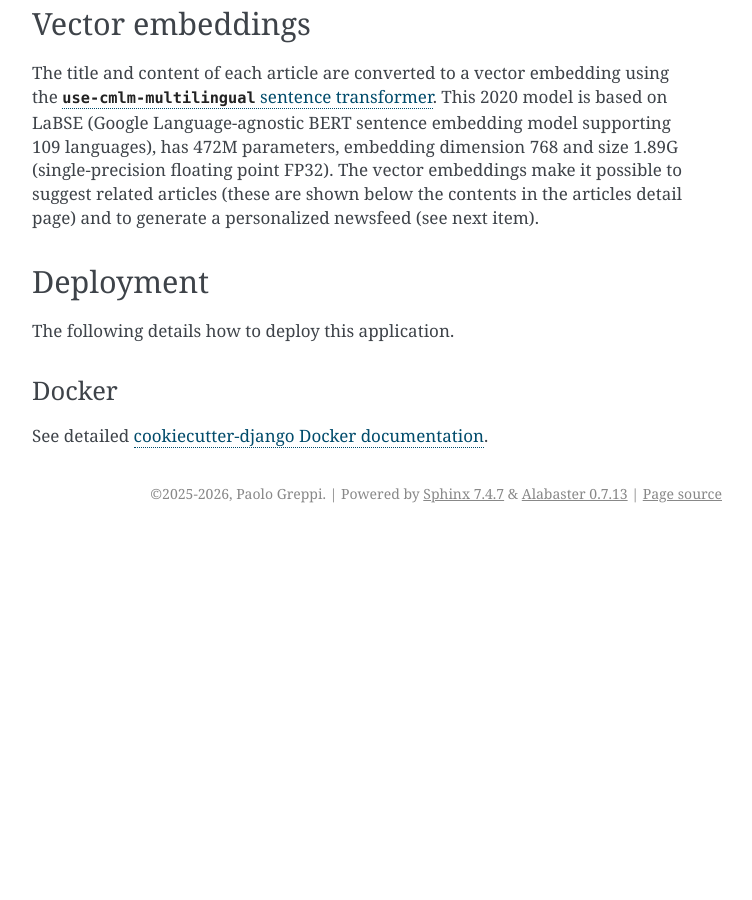
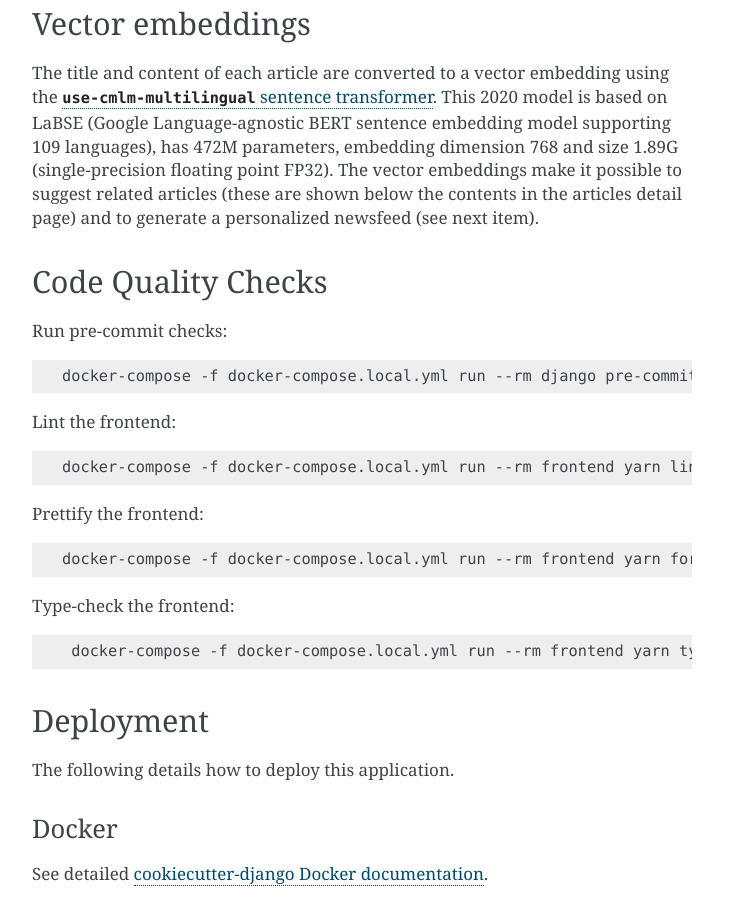
Before and after one commit to simevo/flash, a Sphinx documentation site: the page built from docs/DEVELOPING.md, in a window 1280 px wide and 900 px high, scrolled down 4082 px. Shown: the whole window, without its empty margins (388-1140 px from the left). Built offline with Sphinx 7.4.7, drawn with Linux system fonts in a browser that asks for light colours; before the commit the page ends 4615 px from its top, so only the background shows below that.

Commit message:
document code quality checking

```diff
--- a/docs/DEVELOPING.md
+++ b/docs/DEVELOPING.md
@@ -163,6 +163,24 @@ This can be done by running the following script from the root of the project:
 
 The title and content of each article are converted to a vector embedding using the [`use-cmlm-multilingual` sentence transformer](https://huggingface.co/sentence-transformers/use-cmlm-multilingual). This 2020 model is based on LaBSE (Google Language-agnostic BERT sentence embedding model supporting 109 languages), has 472M parameters, embedding dimension 768 and size 1.89G (single-precision floating point FP32). The vector embeddings make it possible to suggest related articles (these are shown below the contents in the articles detail page) and to generate a personalized newsfeed (see next item).
 
+## Code Quality Checks
+
+Run pre-commit checks:
+
+    docker-compose -f docker-compose.local.yml run --rm django pre-commit run --all-files
+
+Lint the frontend:
+
+    docker-compose -f docker-compose.local.yml run --rm frontend yarn lint
+
+Prettify the frontend:
+
+    docker-compose -f docker-compose.local.yml run --rm frontend yarn format
+
+Type-check the frontend:
+
+     docker-compose -f docker-compose.local.yml run --rm frontend yarn type-check
+
 ## Deployment
 
 The following details how to deploy this application.
```
